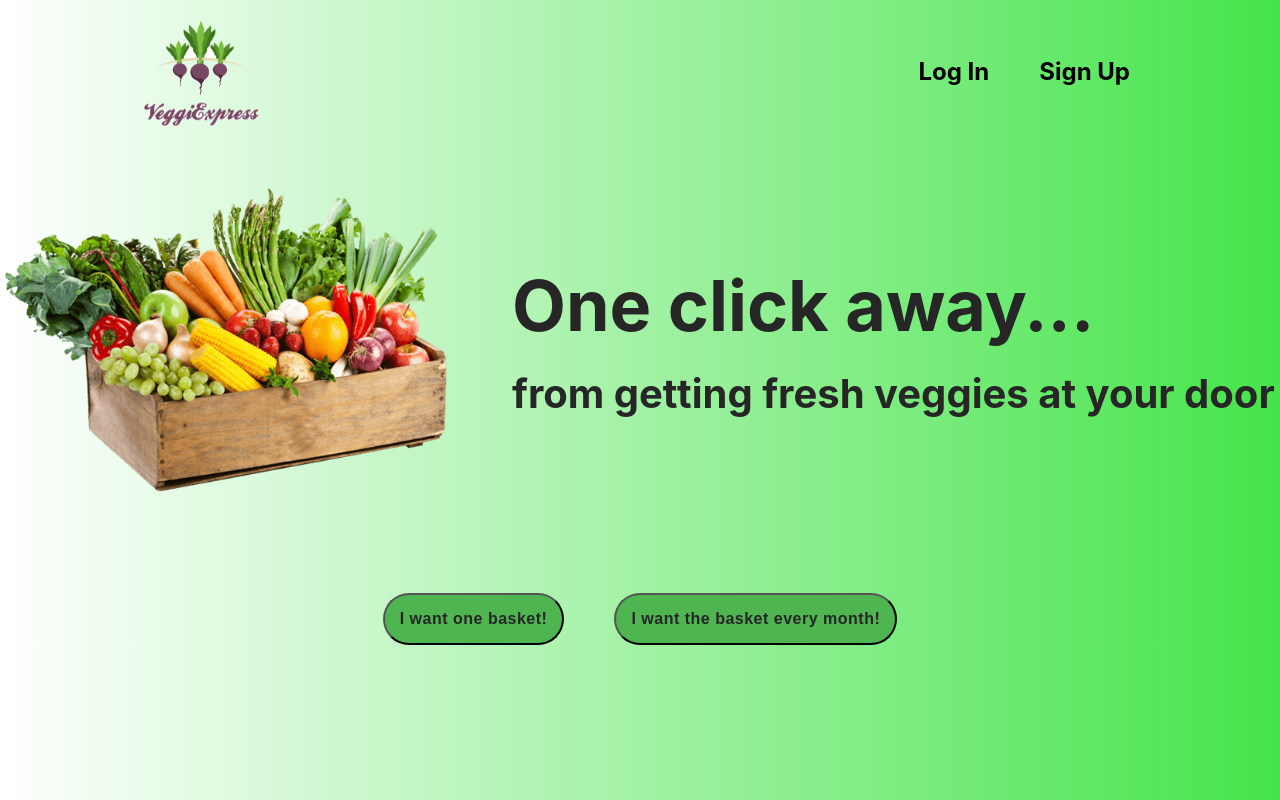
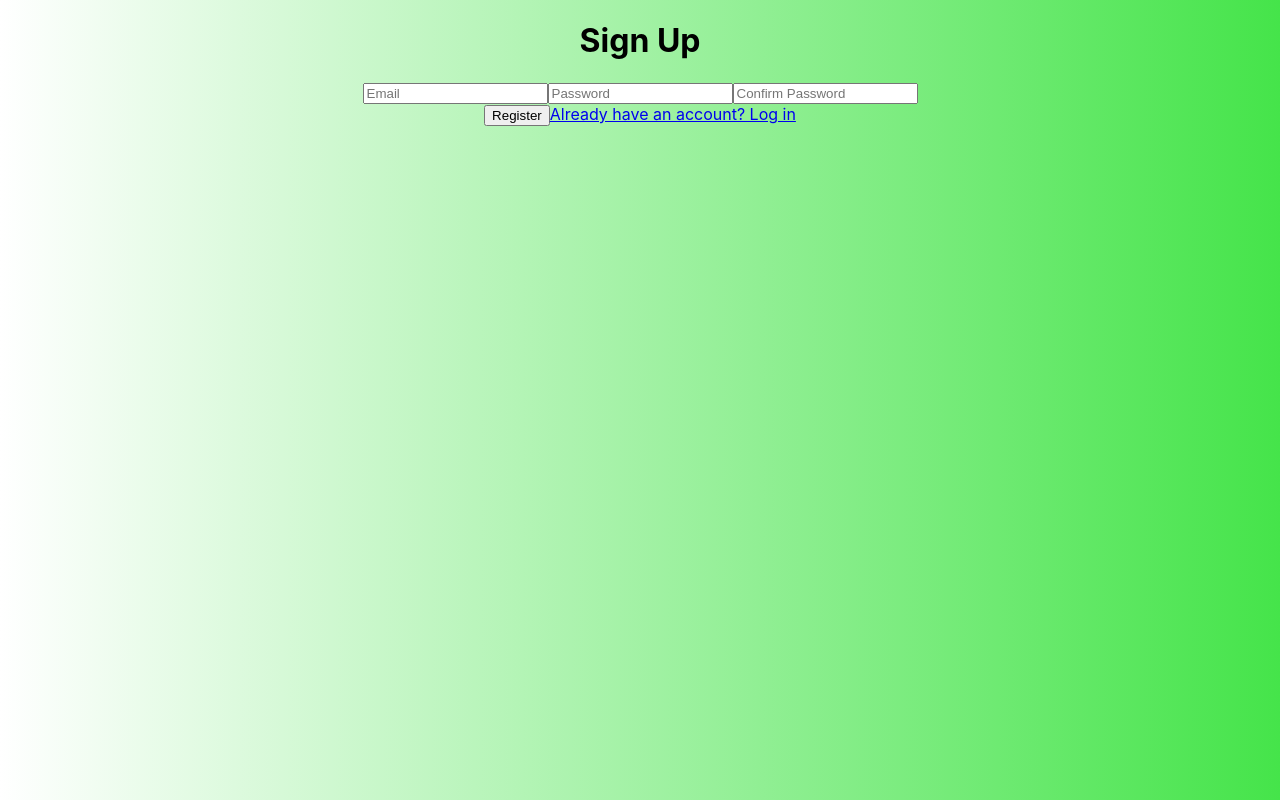
Before and after one commit to peedrou/VeggiExpress, a React (Create React App) app: page /signup in a window 1280 px wide. Built offline with nearby package versions, Linux system fonts and the light colour scheme.

Commit message:
modified:   package-lock.json 	modified:   package.json 	modified:   src/App.js 	new file:   src/components/Login/login.jsx 	new file:   src/components/Login/login.scss 	new file:   src/components/Signup/signup.jsx 	new file:   src/components/Signup/signup.scss 	new file:   src/firebase.js

```diff
--- a/package.json
+++ b/package.json
@@ -6,8 +6,10 @@
     "@testing-library/jest-dom": "^5.16.5",
     "@testing-library/react": "^13.4.0",
     "@testing-library/user-event": "^13.5.0",
+    "firebase": "^9.14.0",
     "react": "^18.2.0",
     "react-dom": "^18.2.0",
+    "react-router-dom": "^6.4.3",
     "react-scripts": "5.0.1",
     "sass": "^1.56.1",
     "web-vitals": "^2.1.4"
--- a/src/App.js
+++ b/src/App.js
@@ -1,11 +1,20 @@
 import Mainpage from "./components/Mainpage/mainpage";
+import Login from "./components/Login/login";
+import Signup from "./components/Signup/signup";
+import { BrowserRouter as Router, Route, Routes } from "react-router-dom";
 import "./App.scss";
 
 function App() {
   return (
-    <div className="App">
-      <Mainpage />
-    </div>
+    <Router>
+      <div className="App">
+        <Routes>
+          <Route path="/" element={<Mainpage />} />
+          <Route path="/login" element={<Login />} />
+          <Route path="/signup" element={<Signup />} />
+        </Routes>
+      </div>
+    </Router>
   );
 }
 
--- /dev/null
+++ b/src/components/Login/login.jsx
@@ -0,0 +1,35 @@
+import React from "react";
+import "./login.scss";
+
+function Login() {
+  return (
+    <div className="login-form-div">
+      <form>
+        <h1 className="login-form-header">Login</h1>
+        <div className="login-form-content">
+          <div className="login-form-input-wrapper">
+            <input
+              className="login-form-input-email"
+              type="email"
+              placeholder="Email"
+            ></input>
+            <input
+              lassName="login-form-input-password"
+              type="password"
+              placeholder="Password"
+            ></input>
+          </div>
+          <a href="#" className="login-form-link">
+            Forgot your Password?
+          </a>
+        </div>
+        <div className="login-form-action">
+          <button className="login-form-button-SI">Sign In</button>
+          <button className="login-form-button-register">Register</button>
+        </div>
+      </form>
+    </div>
+  );
+}
+
+export default Login;
--- /dev/null
+++ b/src/components/Signup/signup.jsx
@@ -0,0 +1,40 @@
+import React from "react";
+import "./signup.scss";
+
+function Signup() {
+  return (
+    <div className="signup-form-div">
+      <form>
+        <h1 className="signup-form-header">Sign Up</h1>
+        <div className="signup-form-content">
+          <div className="signup-form-content-wrapper">
+            <input
+              className="signup-form-email"
+              type="email"
+              placeholder="Email"
+              required
+            ></input>
+            <input
+              className="signup-form-password"
+              type="password"
+              placeholder="Password"
+              required
+            ></input>
+            <input
+              className="signup-form-password-repeat"
+              type="password"
+              placeholder="Confirm Password"
+              required
+            ></input>
+          </div>
+          <button className="signup-form-register-button">Register</button>
+          <a href="#" className="signup-form-return">
+            Already have an account? Log in
+          </a>
+        </div>
+      </form>
+    </div>
+  );
+}
+
+export default Signup;
```
Also changed, not shown: src/firebase.js (added, +14 -0 lines), src/components/Login/login.scss (added), src/components/Signup/signup.scss (added), 1 other file (tests, documents, lock files or other folders).
